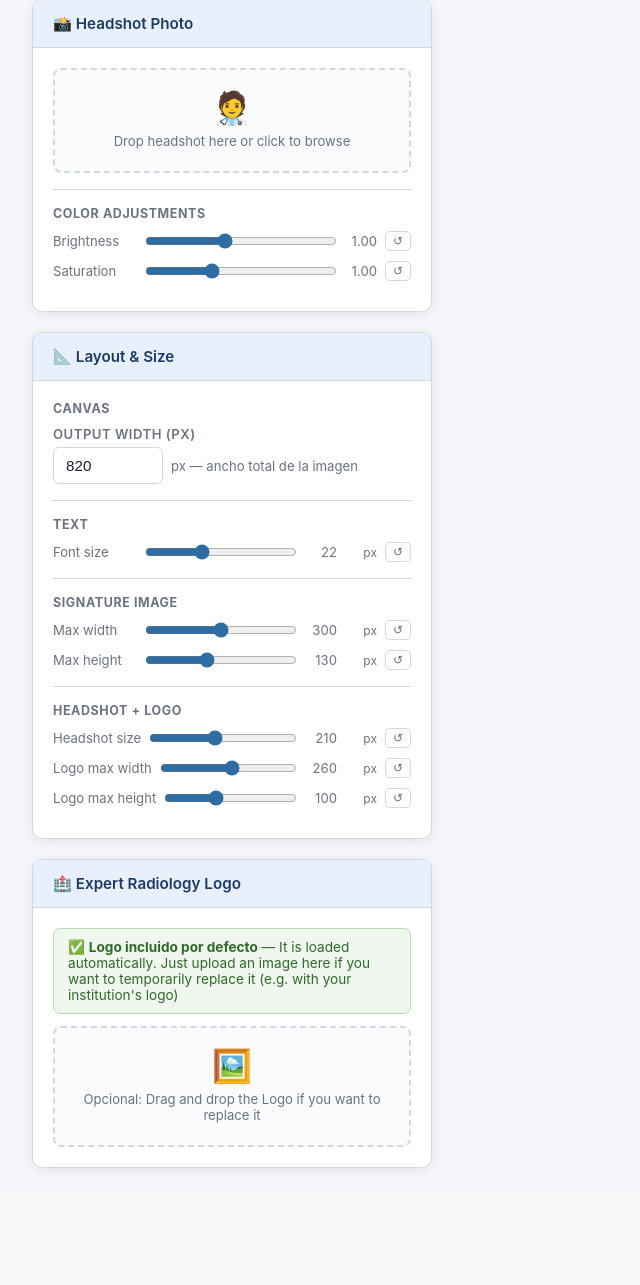
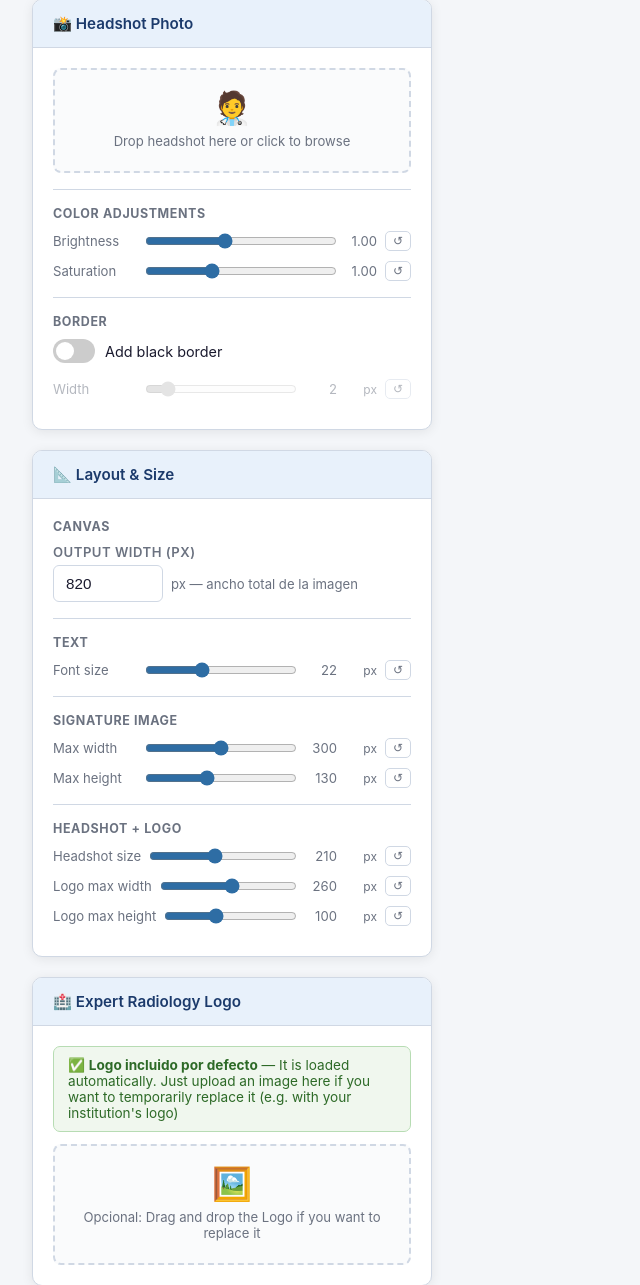
Before and after one commit to SethSterling22/MD_Sign_Creator, a Flask app: page / in a window 1280 px wide. Shown: the part 954-2239 px from the top of the page, without its empty margins (0-640 px from the left). Before the commit the page ends 2123 px from the top, so only its background shows below. Run offline with Flask 3, Linux system fonts and the light colour scheme; some libraries are stand-ins or nearby versions.

Commit message:
Added feature that allows headshots to have a black border.

```diff
--- a/signature_service/app.py
+++ b/signature_service/app.py
@@ -150,6 +150,8 @@ def build_signature_image(data: dict) -> Image.Image:
       sig_contrast, sig_brightness
       headshot_crop   – {x,y,width,height} from Cropper.js, or null
       headshot_brightness, headshot_saturation
+      headshot_border – bool, adds a black border around the headshot
+      headshot_border_width – border thickness in px (default 2)
       canvas_width    – total output width in px  (default 820)
       text_size       – base font size in px       (default 22)
       sig_max_w       – signature image max width  (default 300)
@@ -165,6 +167,7 @@ def build_signature_image(data: dict) -> Image.Image:
     SIG_MAX_W  = int(data.get("sig_max_w",  300))
     SIG_MAX_H  = int(data.get("sig_max_h",  130))
     HEAD_SIZE  = int(data.get("head_size",  210))   # square
+    HEAD_BORDER = max(0, min(20, int(data.get("headshot_border_width", 2))))
     LOGO_MAX_W = int(data.get("logo_max_w", 260))
     LOGO_MAX_H = int(data.get("logo_max_h", 100))
     TEXT_GAP   = max(4, int(TEXT_SIZE * 0.22))   # ~22% leading — tight but readable
@@ -227,6 +230,8 @@ def build_signature_image(data: dict) -> Image.Image:
             brightness=float(data.get("headshot_brightness", 1.0)),
             saturation=float(data.get("headshot_saturation", 1.0)),
         )
+        if data.get("headshot_border", False) and HEAD_BORDER:
+            head_raw = ImageOps.expand(head_raw, border=HEAD_BORDER, fill=(0, 0, 0, 255))
         head_img = head_raw
 
     # ── logo (default from assets, override via upload)
@@ -240,7 +245,7 @@ def build_signature_image(data: dict) -> Image.Image:
 
     # ── calculate canvas height
     sig_h    = sig_img_resized.size[1] if sig_img_resized else 0
-    bottom_h = max(HEAD_SIZE if head_img else 0, logo_img.size[1] if logo_img else 0)
+    bottom_h = max(head_img.size[1] if head_img else 0, logo_img.size[1] if logo_img else 0)
     canvas_h = PAD + sig_h + 20 + TEXT_BLOCK_H + 30 + bottom_h + PAD
 
     # ── draw canvas
@@ -268,7 +273,7 @@ def build_signature_image(data: dict) -> Image.Image:
     # Logo – vertically centred next to headshot
     if logo_img:
         lw, lh = logo_img.size
-        logo_x = PAD + (HEAD_SIZE + 40 if head_img else 0)
+        logo_x = PAD + (head_img.size[0] + 40 if head_img else 0)
         logo_y = y + (bottom_h - lh) // 2
         canvas = paste_rgba(canvas, logo_img, (logo_x, logo_y))
 
--- a/signature_service/templates/index.html
+++ b/signature_service/templates/index.html
@@ -418,6 +418,21 @@
           <span id="head-saturation-val">1.00</span>
           <button class="btn-reset" onclick="resetRange('head-saturation','head-saturation-val',1)">↺</button>
         </div>
+        <hr class="divider" />
+        <div class="section-title">Border</div>
+        <div class="toggle-row">
+          <label class="switch">
+            <input type="checkbox" id="chk-head-border" />
+            <span class="slider"></span>
+          </label>
+          <label for="chk-head-border">Add black border</label>
+        </div>
+        <div class="range-row" id="head-border-width-row">
+          <label>Width</label>
+          <input type="range" id="head-border-width" min="1" max="10" step="1" value="2" />
+          <span id="head-border-width-val">2</span><span style="font-size:.75rem;color:var(--muted);"> px</span>
+          <button class="btn-reset" onclick="resetRange('head-border-width','head-border-width-val',2); updateHeadBorderControls()">↺</button>
+        </div>
       </div>
     </div>
 
@@ -615,6 +630,21 @@ bindRangeInt("inp-sig-h",      "inp-sig-h-val");
 bindRangeInt("inp-head-size",  "inp-head-size-val");
 bindRangeInt("inp-logo-w",     "inp-logo-w-val");
 bindRangeInt("inp-logo-h",     "inp-logo-h-val");
+bindRangeInt("head-border-width", "head-border-width-val");
+
+const headBorderToggle = document.getElementById("chk-head-border");
+const headBorderWidthRow = document.getElementById("head-border-width-row");
+function updateHeadBorderControls() {
+  const enabled = headBorderToggle.checked;
+  headBorderWidthRow.style.opacity = enabled ? "1" : ".5";
+  document.getElementById("head-border-width").disabled = !enabled;
+  document.getElementById("preview-head").style.border = enabled
+    ? `${document.getElementById("head-border-width").value}px solid black`
+    : "none";
+}
+headBorderToggle.addEventListener("change", updateHeadBorderControls);
+document.getElementById("head-border-width").addEventListener("input", updateHeadBorderControls);
+updateHeadBorderControls();
 
 function resetRange(rangeId, valId, defaultVal) {
   const el = document.getElementById(rangeId);
@@ -704,6 +734,8 @@ function getFormData() {
     headshot_crop:       state.headshot_crop,
     headshot_brightness: parseFloat(document.getElementById("head-brightness").value),
     headshot_saturation: parseFloat(document.getElementById("head-saturation").value),
+    headshot_border:     document.getElementById("chk-head-border").checked,
+    headshot_border_width: parseInt(document.getElementById("head-border-width").value),
     // Layout & size
     canvas_width: parseInt(document.getElementById("inp-canvas-w").value) || 820,
     text_size:    parseInt(document.getElementById("inp-text-size").value),
```
Also changed, not shown: README.md, signature_service/output/Dr.Local_Border_Test_MD.jpg (added).
